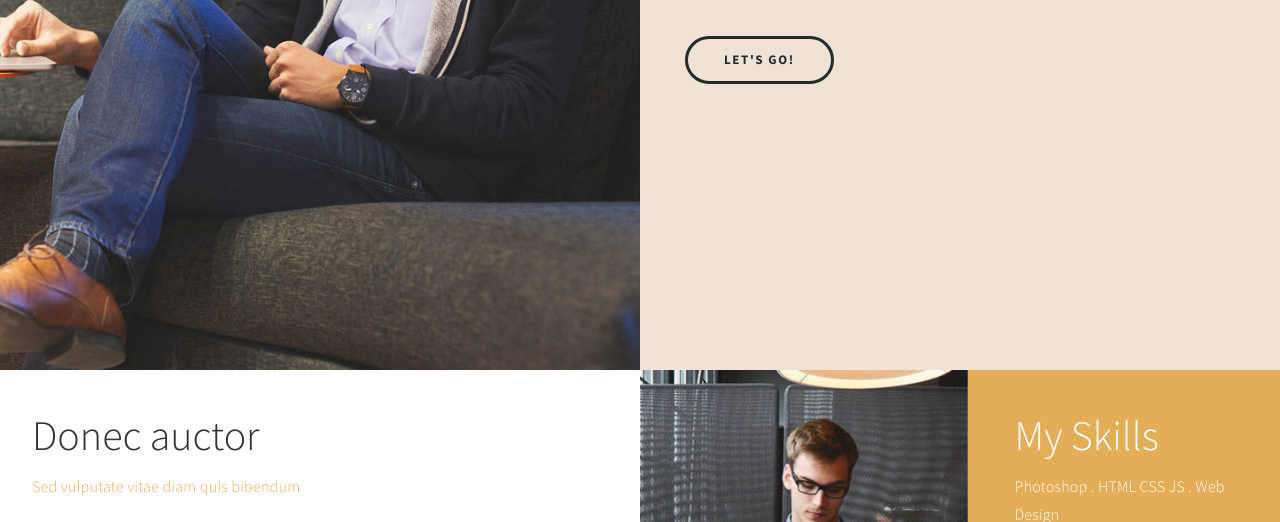
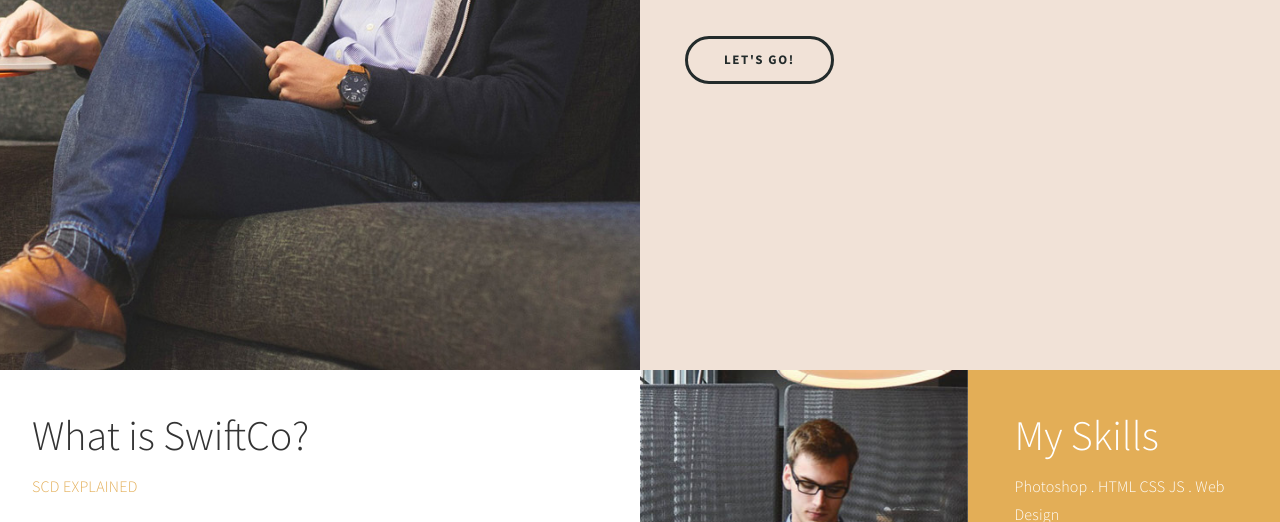
Before and after one commit to SwiftCoDev/testportfolio1, a plain HTML site: page index.html in a window 1280 px wide. Shown: the part 430-952 px from the top of the page. Drawn offline with Linux system fonts and the light colour scheme.

Commit message:
Update index.html

```diff
--- a/index.html
+++ b/index.html
@@ -67,8 +67,8 @@
                <div class="col-md-6 col-sm-12">
                     <div class="about-thumb">
                          <div class="wow fadeInUp section-title" data-wow-delay="0.4s">
-                              <h1>Donec auctor</h1>
-                              <p class="color-yellow">Sed vulputate vitae diam quis bibendum</p>
+                              <h1>What is SwiftCo?</h1>
+                              <p class="color-yellow">SCD EXPLAINED</p>
                          </div>
                          <div class="wow fadeInUp" data-wow-delay="0.8s">
                               <p>Phasellus vulputate tellus nec tortor varius elementum. Curabitur at pulvinar ante. Duis dui urna, faucibus eget felis eu, iaculis congue sem. Mauris convallis eros massa.</p>
```
